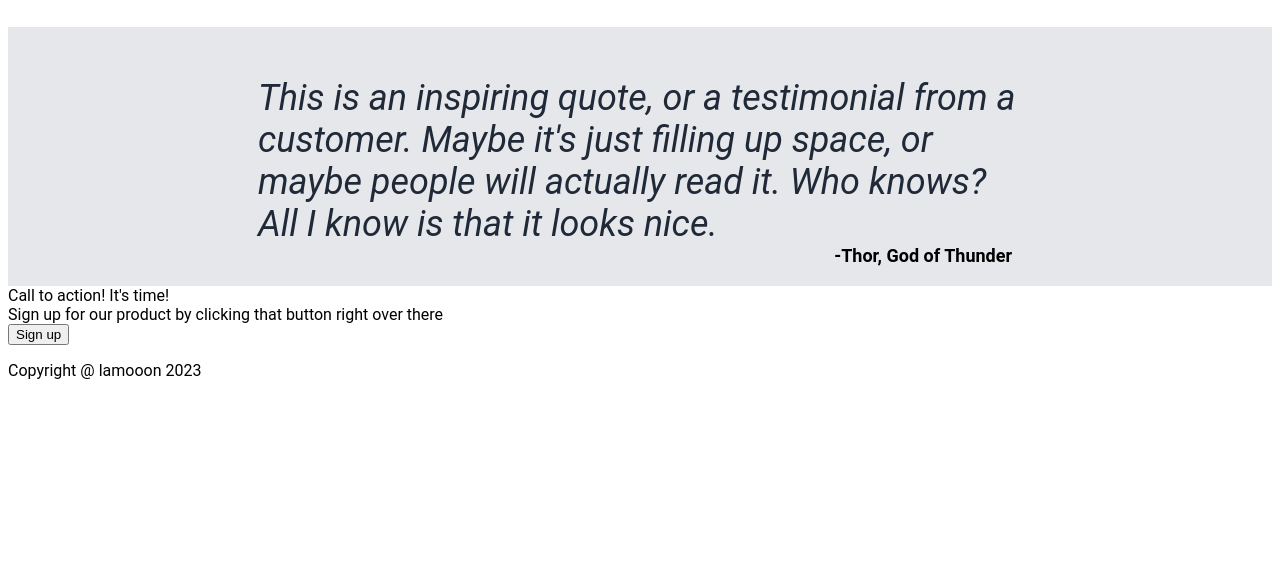
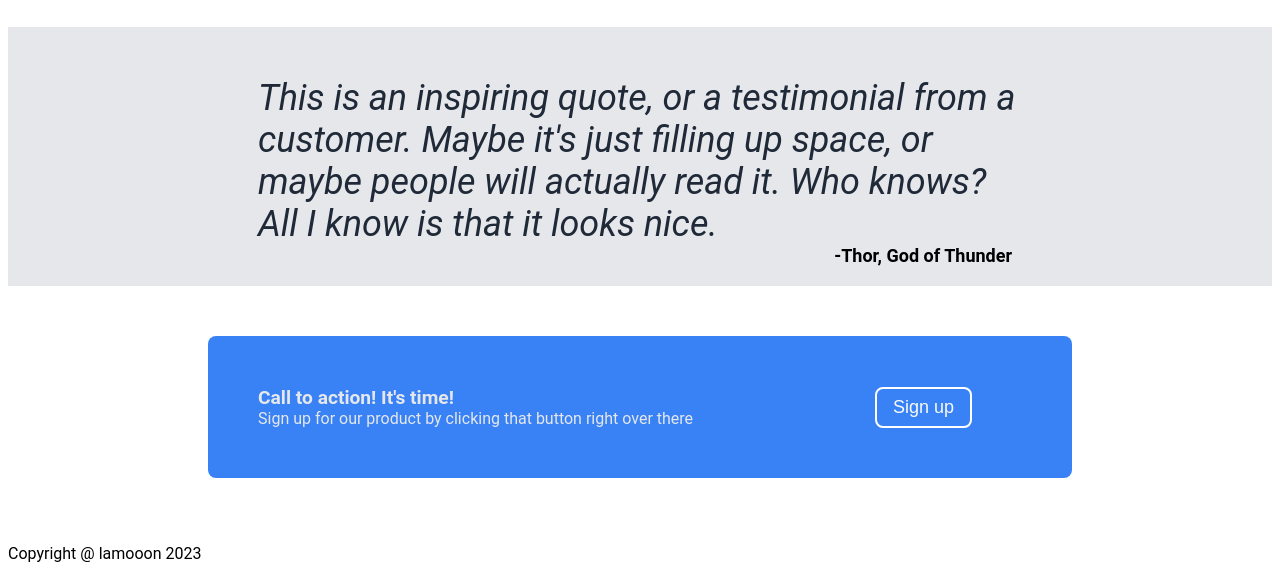
Before and after one commit to lamooon/my-website-template, a plain HTML site: page index.html in a window 1280 px wide. Shown: the part 839-1426 px from the top of the page. Before the commit the page ends 1243 px from the top, so only its background shows below. Drawn offline with Linux system fonts and the light colour scheme.

Commit message:
Added CSS for body-container-3

```diff
--- a/index.html
+++ b/index.html
@@ -58,9 +58,13 @@
         </div>
 
         <div class="sign-up">
-            <div class="action">Call to action! It's time!</div>
-            <div class="action-text">Sign up for our product by clicking that button right over there</div>
-            <button class="signup-bottom">Sign up</button>
+            <div class="subcontainer">
+                <div class="texts">
+                    <div class="action">Call to action! It's time!</div>
+                    <div class="action-text">Sign up for our product by clicking that button right over there</div>
+                </div>
+                <button class="signup-bottom">Sign up</button>
+            </div>
         </div>
 
         <div class="footer">
--- a/style.css
+++ b/style.css
@@ -29,6 +29,7 @@ img {
         align-items: center;
         margin-left: auto;
         padding: 16px;
+        margin-right: 8px;
     }
 }
 
@@ -123,3 +124,46 @@ img {
         margin-right: 10px;
     }
 }
+
+.sign-up {
+    display: flex;
+    justify-content: center;
+    align-items: center;
+
+    .subcontainer {
+        width: 1000px;
+        display: flex;
+        align-items: center;
+        margin: 50px 200px;
+        background-color: #3882F6;
+        color: #E5E7EB;
+        border-radius: 8px;
+    }
+
+    .texts {
+        padding: 0px;
+        margin: 50px 80px 50px 50px;
+    }
+    .action {
+        font-size: 1.2em;
+        font-weight: bold;
+    }
+
+    .signup-bottom {
+        margin-left: auto;
+        background-color: #3882F6;
+        border: 2px solid #fff;
+        color: #E5E7EB;
+        border-radius: 8px;
+        cursor: pointer;
+        padding: 8px 16px;
+        color:#F9FAF8;
+        margin-right: 100px;
+        font-size: 18px;
+    }
+}
+
+.footer {
+
+
+}
```
